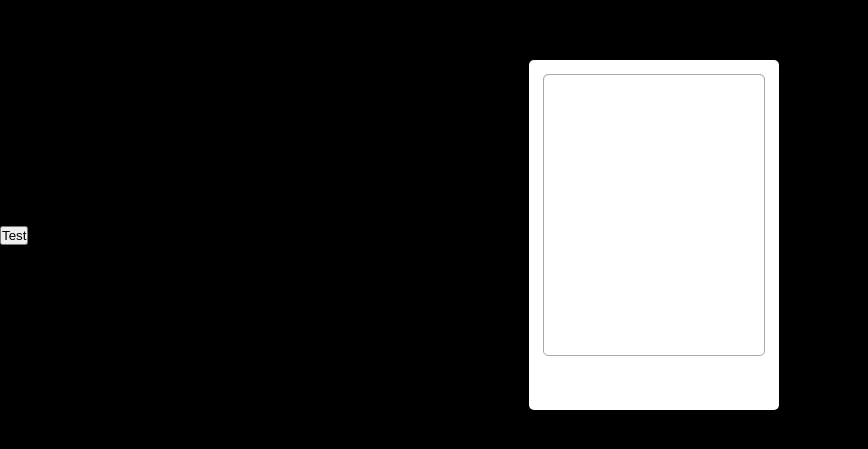
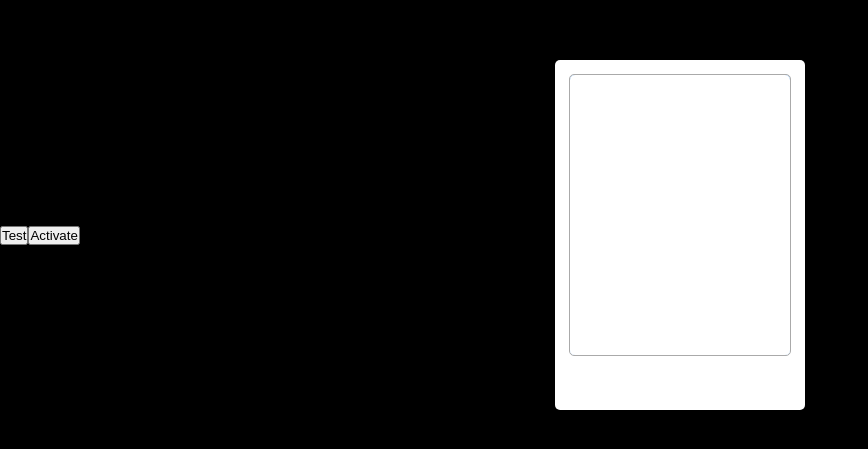
Before and after one commit to AxlRocket/Vikou, a plain HTML site: page index.html in a window 1280 px wide. Shown: the part 165-614 px from the top of the page, without its empty margins (0-868 px from the left). Drawn offline with Linux system fonts and the light colour scheme.

Commit message:
Update index.html

```diff
--- a/index.html
+++ b/index.html
@@ -8,6 +8,7 @@
   </head>
   <body>
     <button id="btnTest">Test</button>
+    <button id="activateBtn">Activate</button>
     <div class="container">
       <div class="polaroid-container">
         <div class="opacity-div" id="op"></div>
```
